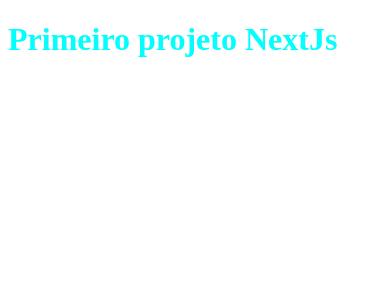
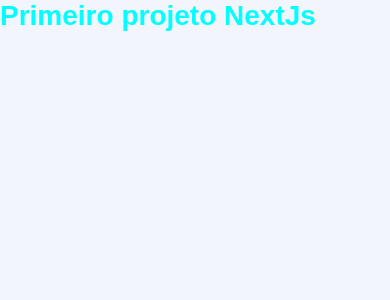
Before and after one commit to icaroregis/board, a Next.js app: page / in a window 390 px wide. Shown: the top 300 px of the page. Built offline with nearby package versions, Linux system fonts and the light colour scheme.

Commit message:
criação de estilo global para aplicação

```diff
--- a/src/pages/_app.tsx
+++ b/src/pages/_app.tsx
@@ -1,4 +1,5 @@
-import { AppProps } from "next/app";
+import { AppProps } from 'next/app';
+import '../styles/global.scss';
 
 export default function App({ Component, pageProps }: AppProps) {
   return <Component {...pageProps} />;
--- a/src/pages/_document.tsx
+++ b/src/pages/_document.tsx
@@ -2,7 +2,7 @@ import { Html, Head, Main, NextScript } from 'next/document'
 
 export default function Document() {
   return (
-    <Html lang="en">
+    <Html lang="pt-BR">
       <Head />
       <body>
         <Main />
--- a/src/pages/index.tsx
+++ b/src/pages/index.tsx
@@ -1,11 +1,16 @@
-import styles from "../styles/styles.module.scss"
+import styles from '../styles/styles.module.scss';
+import Head from 'next/head';
 
 export default function Home() {
   return (
-    <div>
-      <h1 className={styles.title}>
-        Primeiro projeto NextJs
-      </h1>
-    </div>
+    <>
+      <Head>
+        <title>Board - Organização de tarefas</title>
+      </Head>
+
+      <div>
+        <h1 className={styles.title}>Primeiro projeto NextJs</h1>
+      </div>
+    </>
   );
 }
--- /dev/null
+++ b/src/styles/global.scss
@@ -0,0 +1,34 @@
+* {
+  margin: 0;
+  padding: 0;
+  box-sizing: border-box;
+}
+
+@media(max-width: 1080px) {
+  html {
+    font-size: 93.75%; //Converter o tamanho da fonte para 15px
+  }
+}
+
+@media(max-width: 720px) {
+  html {
+    font-size: 87.5%; //Converter o tamanho da fonte para 14px
+  }
+}
+
+body {
+  background-color: #f2f6fc;
+}
+
+body, input, textarea, select, button {
+  font: 400 1rem sans-serif;
+}
+
+button {
+  cursor: pointer;
+}
+
+a {
+  text-decoration: none;
+  color: inherit;
+}
```
